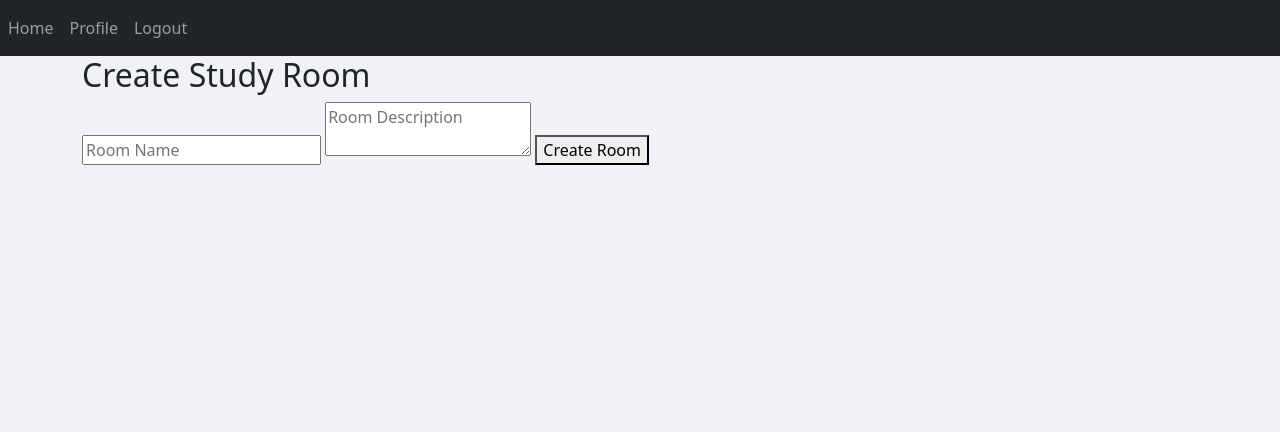
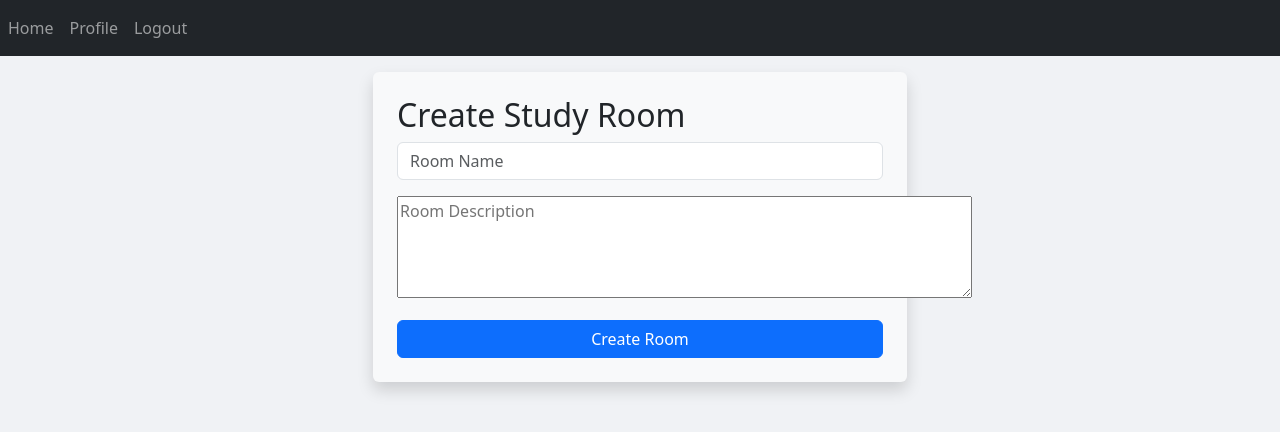
Before and after one commit to bossambani/StudyRoom, a Flask app: page /create-room in a window 1280 px wide. Shown: the top 432 px of the page. Run offline with Flask 3, Linux system fonts and the light colour scheme; a user stored in the database is signed in; some libraries are stand-ins or nearby versions.

Commit message:
Create rooms

```diff
--- a/app/templates/create_room.html
+++ b/app/templates/create_room.html
@@ -4,11 +4,21 @@
 
 {% block content %}
 
-<form method="POST">
+<div class="container">
+    <div class="row">
+        <div class="col-md-6 offset-md-3">
+<form method="POST" class="p-4 rounded shadow bg-light mt-3">
     <h2>Create Study Room</h2>
-    <input type="text" name="name" placeholder="Room Name" required>
-    <textarea name="description" placeholder="Room Description"></textarea>
-    <button type="submit">Create Room</button>
+    <div class="mb-3">
+    <input type="text" class="form-control"  name="name" placeholder="Room Name" required>
+    </div>
+    <div class="mb-3">
+    <textarea name="description" class="form-data" cols="60" rows="4" placeholder="Room Description"></textarea>
+    </div>
+    <button type="submit" class="btn btn-primary w-100">Create Room</button>
 </form>
+</div>
+</div>
+</div>
 
 {% endblock %}
--- a/app/templates/signup.html
+++ b/app/templates/signup.html
@@ -44,10 +44,12 @@ Sign-Up
                     <input type="password" class="form-control" id="password2" name="password2" placeholder="Confirm Password" required>
                 </div>
 
+                <!--
                 <div class="mb-3">
                     <label for="profilepicture" class="form-label">Profile Picture</label>
                     <input type="file" class="form-control" id="profilepicture" name="profilepicture">
                 </div>
+            -->
 
                 <input type="submit" class="btn btn-primary w-100" value="Sign Up">
             </form>
```
Also changed, not shown: instance/app.db, 1 other file.
